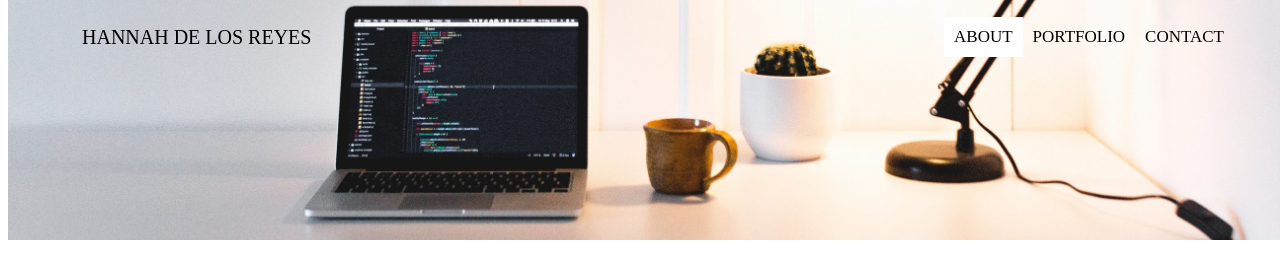
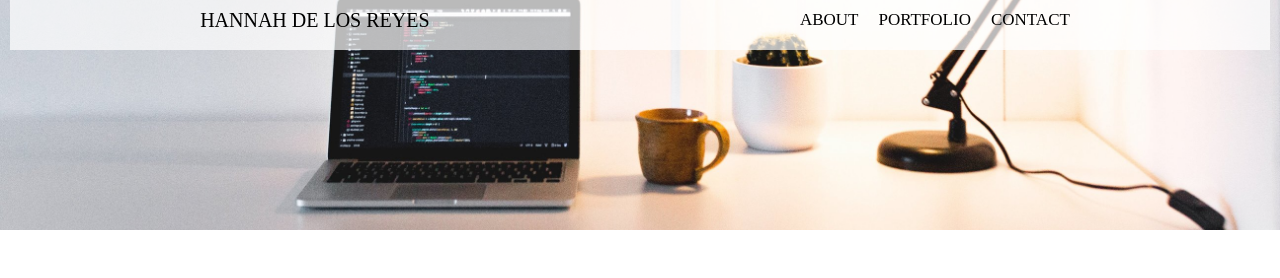
Before and after one commit to bugdlr/hannahdelosreyes.com, a website: page index.html in a window 1280 px wide. Drawn offline with Linux system fonts and the light colour scheme.

Commit message:
nav styles

```diff
--- a/index.html
+++ b/index.html
@@ -8,7 +8,6 @@
 
   </head>
   <body>
-    <h1>Coming Soon</h1>
     <div class="background">
       <header class="navbar">
         <div class="nav-contents">
--- a/less/styles.less
+++ b/less/styles.less
@@ -1,8 +1,14 @@
+* {
+  margin: 0;
+  padding: 0;
+  box-sizing: border-box;
+}
+
 .background {
   width: 100vw;
   height: 30%;
   position: absolute;
-  top: 0;
+  top: -10px;
   overflow: hidden;
   background-image: url("../assets/rsz_rich-tervet-662093-unsplash-min.jpg");
   background-repeat: no-repeat;
@@ -11,17 +17,18 @@
 }
 
 .navbar {
-  width: 90%;
+  display: flex;
+  justify-content: space-around;
+  width: 100%;
   margin: 0 auto;
 }
 
 .nav-contents {
-  display: flex;
-  justify-content: space-between;
-  align-items: center;
+  text-align: center;
+  text-transform: uppercase;
   width: 100%;
-  text-transform: uppercase;
   margin: 0 10px;
+  background: rgba(255,255,255,0.7);
 }
 
 .brand {
@@ -31,7 +38,8 @@
 
 .navbar ul {
   display: flex;
-  align-items: right;
+  justify-content: center;
+  padding: 0;
   font-size: 17px;
 }
 
@@ -41,6 +49,20 @@
   cursor: pointer;
 }
 
-#about-nav {
-  background-color: white;
+// #about-nav {
+//   background-color: lightgray;
+// }
+
+@media (min-width: 769px) {
+  .nav-contents {
+    display: flex;
+    justify-content: space-around;
+    align-items: center;
+    padding: 10px;
+    width: 100%;
+  }
+  .nav-ul {
+    width: auto;
+    margin: 0;
+  }
 }
```
Also changed, not shown: css/styles.min.css.
